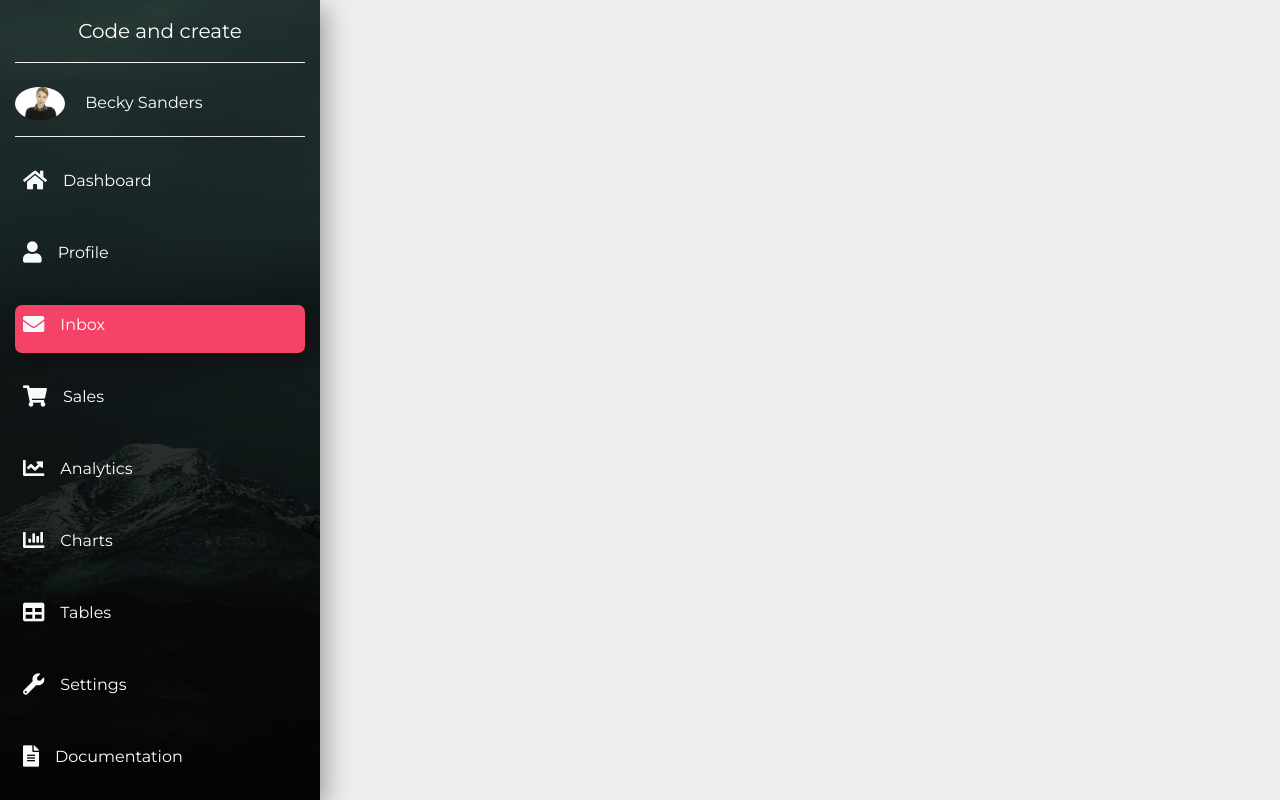
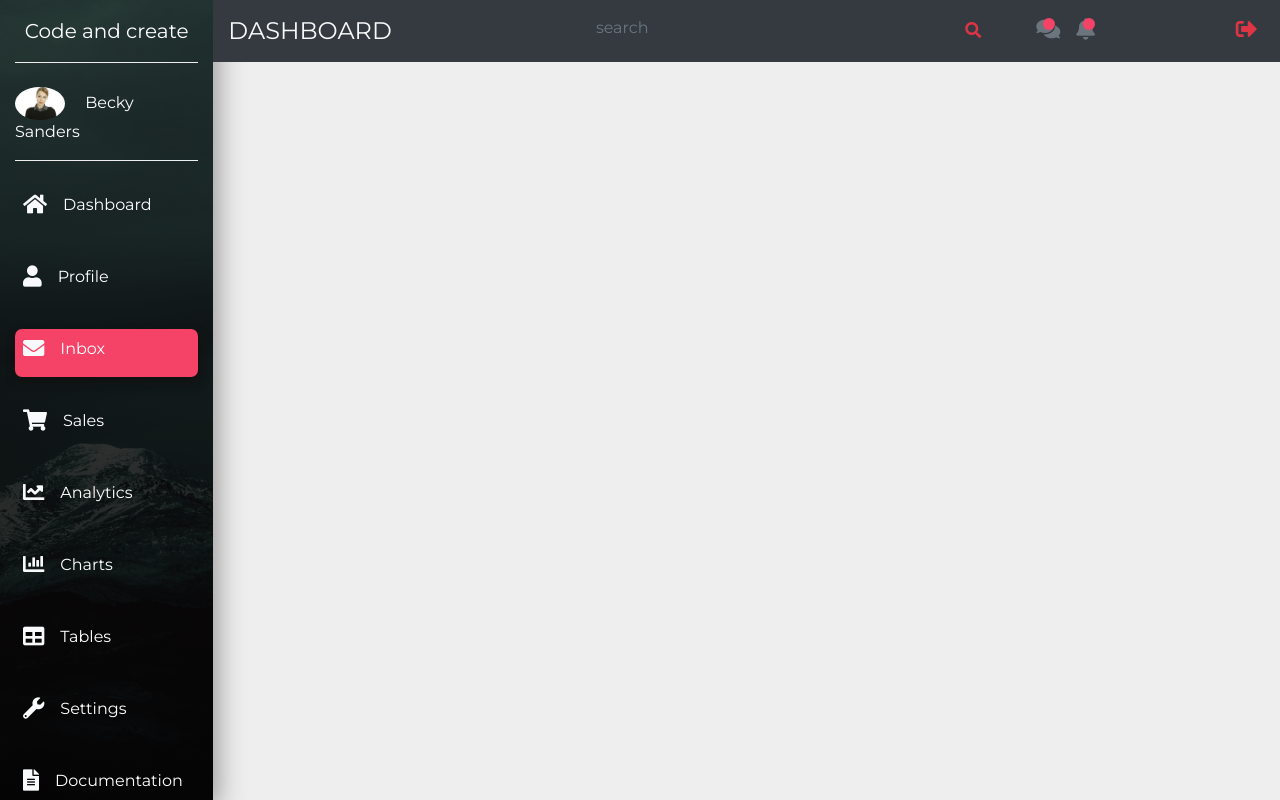
Before and after one commit to klevamane/kleva_ui, a plain HTML site: page admin_dashboard.html in a window 1280 px wide. Drawn offline with nearby package versions, Linux system fonts and the light colour scheme.

Commit message:
edit the top navbar and add media query

```diff
--- a/admin_dashboard.html
+++ b/admin_dashboard.html
@@ -30,8 +30,10 @@
             <div class="container-fluid">
                 <div class="row">
 
+
+
                     <!-- SIDEBAR -->
-                    <div class="col-lg-3 custom_sidebar fixed-top">
+                    <div class="col-xl-2 col-md-4 col-lg-3 custom-sidebar fixed-top">
                         <a href="#"
                             class="navbar-brand text-white d-block mx-auto text-center py-3 mb-4 custom-bottom-border">
                             Code and create
@@ -120,9 +122,50 @@
                     </div>
                     <!-- END OF SIDEBAR -->
 
+
+
+
                     <!-- top navbar -->
-                    <div class="col-lg-9">
+                    <!-- use fixed-to to make the navbar cover the gap -->
+                    <!-- Add ml-auto so that the text wont be underneath the side bar -->
+                    <div class="col-xl-10 col-md-8 col-lg-9 ml-auto bg-dark fixed-top py-2 custom-top-navbar">
+                        <div class="row align-items-center">
+                            <!-- first-column -->
+                            <div class="col-md-4">
+                                <h4 class="text-light text-uppercase mb-0">Dashboard</h4>
+                            </div>
+                            <!-- end of column -->
 
+
+                            <!-- second-column -->
+                            <div class="col-md-5">
+                                <form action="">
+                                    <div class="input-group">
+                                        <input type="text" class="form-control custom-search-input" name="" placeholder="search" id="">
+                                        <button type="button" class="btn btn-white custom-search-button"><i
+                                                class="fa fa-search text-danger"></i></button>
+                                    </div>
+                                </form>
+                            </div>
+                            <!-- end of column -->
+
+                            <!-- third-column -->
+                            <div class="col-md-3">
+                                <ul class="navbar-nav">
+                                    <!-- use the custom-icon-parent and custom-icon-bullet classes to make notification badges -->
+                                    <li class="nav-item custom-icon-parent">
+                                        <a href="" class="nav-link custom-icon-bullet"><i class="fas fa-comments text-muted fa-lg"></i></a>
+                                    </li>
+                                    <li class="nav-item custom-icon-parent">
+                                        <a href="" class="nav-link custom-icon-bullet"><i class="fas fa-bell text-muted fa-lg"></i></a>
+                                    </li>
+                                    <li class="nav-item ml-md-auto">
+                                        <a href="" class="nav-link"><i class="fas fa-sign-out-alt text-danger fa-lg"></i></a>
+                                    </li>
+                                </ul>
+                            </div>
+                            <!-- end of column -->
+                        </div>
                     </div>
                     <!-- end of topnave -->
 
--- a/style.css
+++ b/style.css
@@ -3,7 +3,7 @@ body {
   background-color: #eee
 }
 
-.custom_sidebar {
+.custom-sidebar {
     /* 100vh means it will be stretch top to bottomo of the view height */
     height: 100vh;
     background: linear-gradient(rgba(0,0,0,.7), rgba(0, 0, 0, .9)), url(images/img1.jpeg);
@@ -33,7 +33,70 @@ body {
 }
 
 .current:hover {
-    background-color: #f66436
+    background-color: #f66436;
     border-radius: 7px;
     box-shadow: 2px 5px 20px #111;
 }
+
+.custom-search-input {
+    background: transparent;
+    border: none;
+    border-radius: 0;
+    border-bottom: 2px solid #999
+    transitionL all .4s;
+
+}
+
+.custom-search-input:focus  {
+    background: transparent;
+    box-shadow: none;
+    border-bottom: 2px solid #dc3545;
+
+}
+
+/* change the placeholder colour on focus */
+/* .custom-search-input:focus::-webkit-input-placeholder {
+    color: rgb(214, 102, 102);
+} */
+
+
+.custom-search-button {
+    border-radius: 50%;
+    padding: 10px 16px;
+    transition: all .4s;
+}
+
+.custom-search-button:hover {
+    background-color: rgb(134, 51, 51);
+    transform: translateY(-1px)
+
+}
+
+.custom-icon-parent {
+    position: relative;
+}
+
+
+.custom-icon-bullet::after {
+    content: "";
+    position: absolute;
+    top: 7px;
+    left: 15px;
+    height: 12px;
+    width: 12px;
+    background-color: #f44366;
+    border-radius: 50%;
+}
+
+
+/* for smaller screens */
+@media(max-width: 768px) {
+    .custom-sidebar {
+        position: static;
+        height: auto;
+    }
+
+    .custom-top-navbar {
+        position: static;
+    }
+}
```
Lines whose indentation alone changed are shown as unchanged.
